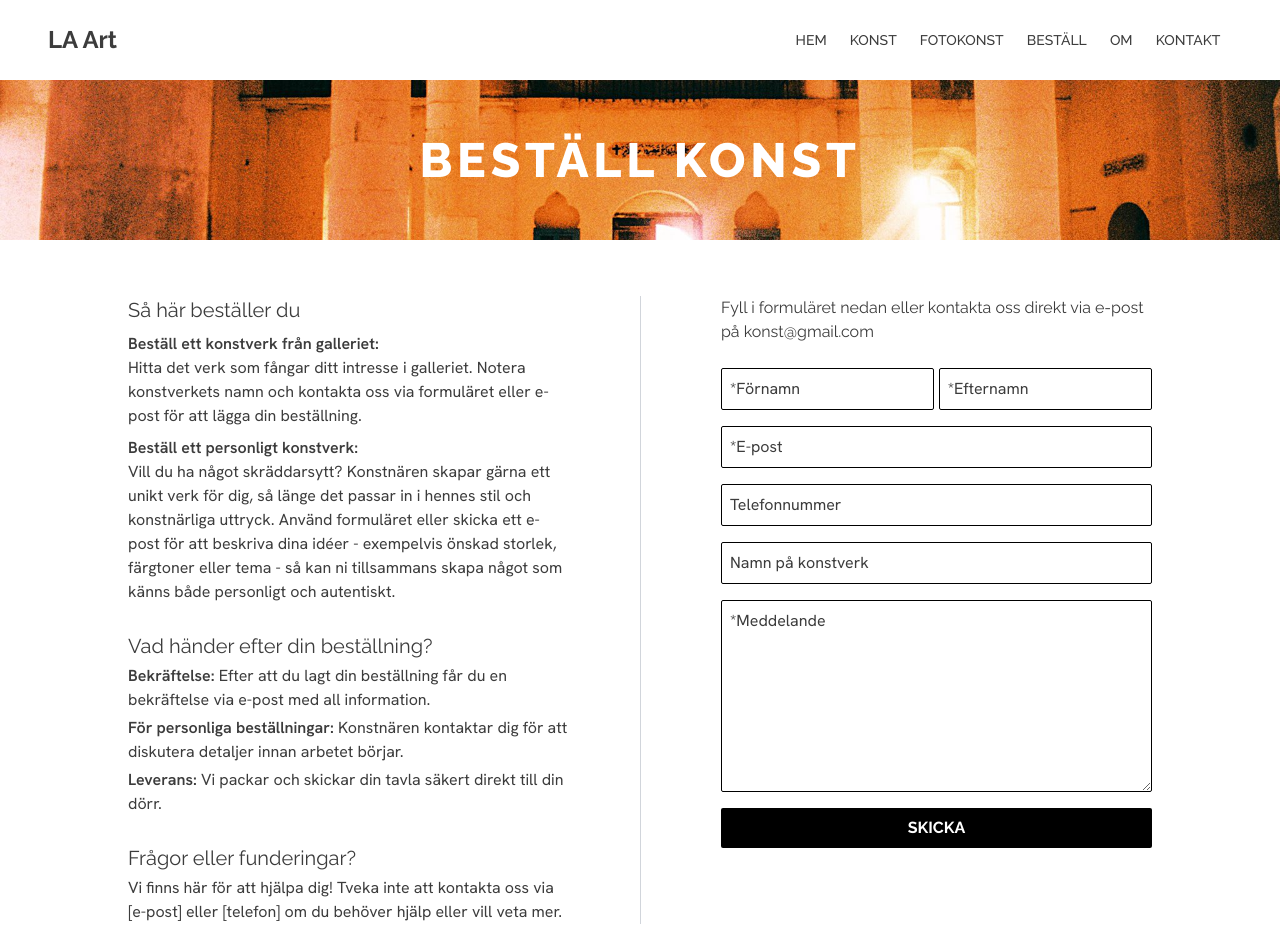
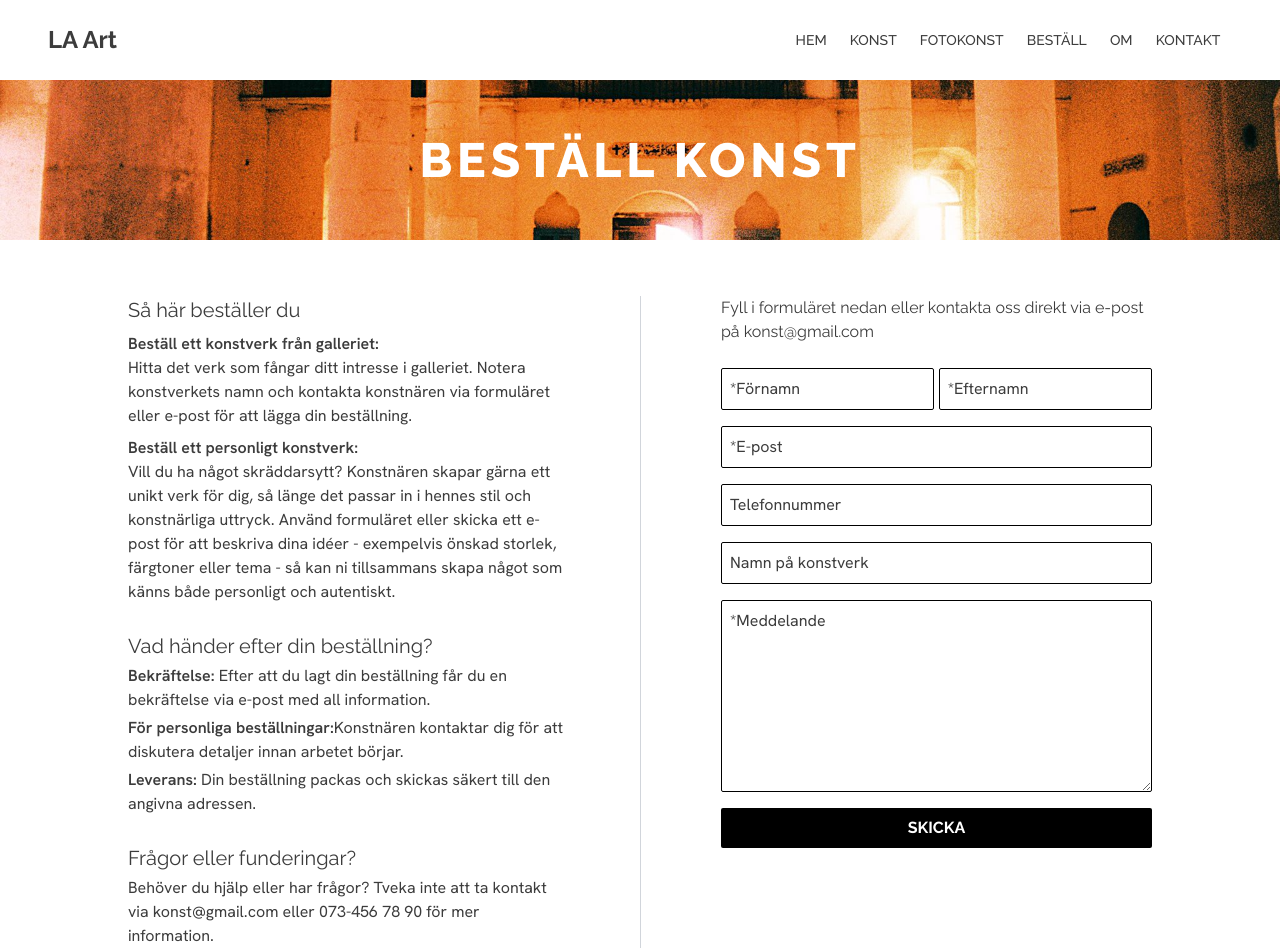
Before and after one commit to RozlinA/Art-Gallery-Degree-Project, a React (Vite) app: page /bestall in a window 1280 px wide. Shown: the top 952 px of the page. Built offline with nearby package versions, Linux system fonts and the light colour scheme; no server answers.

Commit message:
Refactor order details text to simplify phrasing and improve clarity

```diff
--- a/src/components/OrderText.tsx
+++ b/src/components/OrderText.tsx
@@ -12,8 +12,8 @@ export const OrderText = () => {
 
             <p>
               Hitta det verk som fångar ditt intresse i galleriet. Notera
-              konstverkets namn och kontakta oss via formuläret eller e-post för
-              att lägga din beställning.
+              konstverkets namn och kontakta konstnären via formuläret eller
+              e-post för att lägga din beställning.
             </p>
           </div>
 
@@ -46,7 +46,7 @@ export const OrderText = () => {
 
           <div>
             <p>
-              <b className="font-semibold">För personliga beställningar:</b>{" "}
+              <b className="font-semibold">För personliga beställningar:</b>
               Konstnären kontaktar dig för att diskutera detaljer innan arbetet
               börjar.
             </p>
@@ -54,8 +54,8 @@ export const OrderText = () => {
 
           <div>
             <p>
-              <b className="font-semibold">Leverans:</b> Vi packar och skickar
-              din tavla säkert direkt till din dörr.
+              <b className="font-semibold">Leverans:</b> Din beställning packas
+              och skickas säkert till den angivna adressen.
             </p>
           </div>
         </div>
@@ -64,8 +64,8 @@ export const OrderText = () => {
           <h3 className="text-xl">Frågor eller funderingar?</h3>
 
           <p>
-            Vi finns här för att hjälpa dig! Tveka inte att kontakta oss via
-            [e-post] eller [telefon] om du behöver hjälp eller vill veta mer.
+            Behöver du hjälp eller har frågor? Tveka inte att ta kontakt via
+            konst@gmail.com eller 073-456 78 90 för mer information.
           </p>
         </div>
       </div>
```
